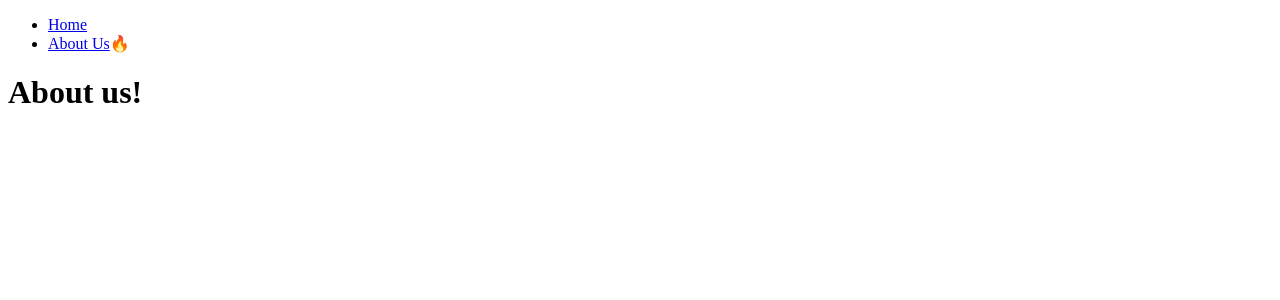
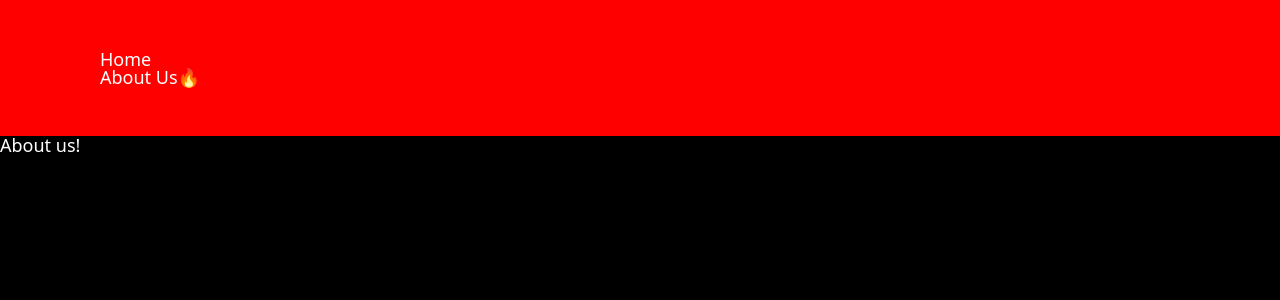
Before and after one commit to joy-jeon/next-js, a Next.js app: page /about-us in a window 1280 px wide. Shown: the top 300 px of the page. Built offline with nearby package versions, Linux system fonts and the light colour scheme.

Commit message:
global, nav style추가

```diff
--- a/app/layout.tsx
+++ b/app/layout.tsx
@@ -1,3 +1,4 @@
+import "./../styles/global.css";
 import { Metadata } from "next";
 import Navigation from "../components/navigation";
 
--- a/components/navigation.tsx
+++ b/components/navigation.tsx
@@ -2,12 +2,12 @@
 
 import Link from "next/link";
 import { usePathname } from "next/navigation";
-import { useState } from "react";
+import styles from "./../styles/navigation.module.css";
 
 export default function Navigation() {
   const path = usePathname();
   return (
-    <nav>
+    <nav className={styles.nav}>
       <ul>
         <li>
           <Link href="/">Home</Link> {path === "/" ? "🔥" : ""}
--- /dev/null
+++ b/styles/global.css
@@ -0,0 +1,157 @@
+html,
+body,
+div,
+span,
+applet,
+object,
+iframe,
+h1,
+h2,
+h3,
+h4,
+h5,
+h6,
+p,
+blockquote,
+pre,
+a,
+abbr,
+acronym,
+address,
+big,
+cite,
+code,
+del,
+dfn,
+em,
+img,
+ins,
+kbd,
+q,
+s,
+samp,
+small,
+strike,
+strong,
+sub,
+sup,
+tt,
+var,
+b,
+u,
+i,
+center,
+dl,
+dt,
+dd,
+ol,
+ul,
+li,
+fieldset,
+form,
+label,
+legend,
+table,
+caption,
+tbody,
+tfoot,
+thead,
+tr,
+th,
+td,
+article,
+aside,
+canvas,
+details,
+embed,
+figure,
+figcaption,
+footer,
+header,
+hgroup,
+menu,
+nav,
+output,
+ruby,
+section,
+summary,
+time,
+mark,
+audio,
+video {
+    margin: 0;
+    padding: 0;
+    border: 0;
+    font-size: 100%;
+    font: inherit;
+    vertical-align: baseline;
+}
+
+/* HTML5 display-role reset for older browsers */
+article,
+aside,
+details,
+figcaption,
+figure,
+footer,
+header,
+hgroup,
+menu,
+nav,
+section {
+    display: block;
+}
+
+body {
+    line-height: 1;
+}
+
+ol,
+ul {
+    list-style: none;
+}
+
+blockquote,
+q {
+    quotes: none;
+}
+
+blockquote:before,
+blockquote:after,
+q:before,
+q:after {
+    content: "";
+    content: none;
+}
+
+table {
+    border-collapse: collapse;
+    border-spacing: 0;
+}
+
+body {
+    font-family:
+        system-ui,
+        -apple-system,
+        BlinkMacSystemFont,
+        "Segoe UI",
+        Roboto,
+        Oxygen,
+        Ubuntu,
+        Cantarell,
+        "Open Sans",
+        "Helvetica Neue",
+        sans-serif;
+    background-color: black;
+    color: white;
+    font-size: 18px;
+}
+
+a {
+    color: inherit;
+    text-decoration: none;
+}
+
+a:hover {
+    text-decoration: underline;
+}
--- /dev/null
+++ b/styles/navigation.module.css
@@ -0,0 +1,8 @@
+.nav {
+    background-color: red;
+    padding: 50px 100px;
+}
+.nav li {
+    display: flex;
+    border-radius: 1px solid white;
+}
```
